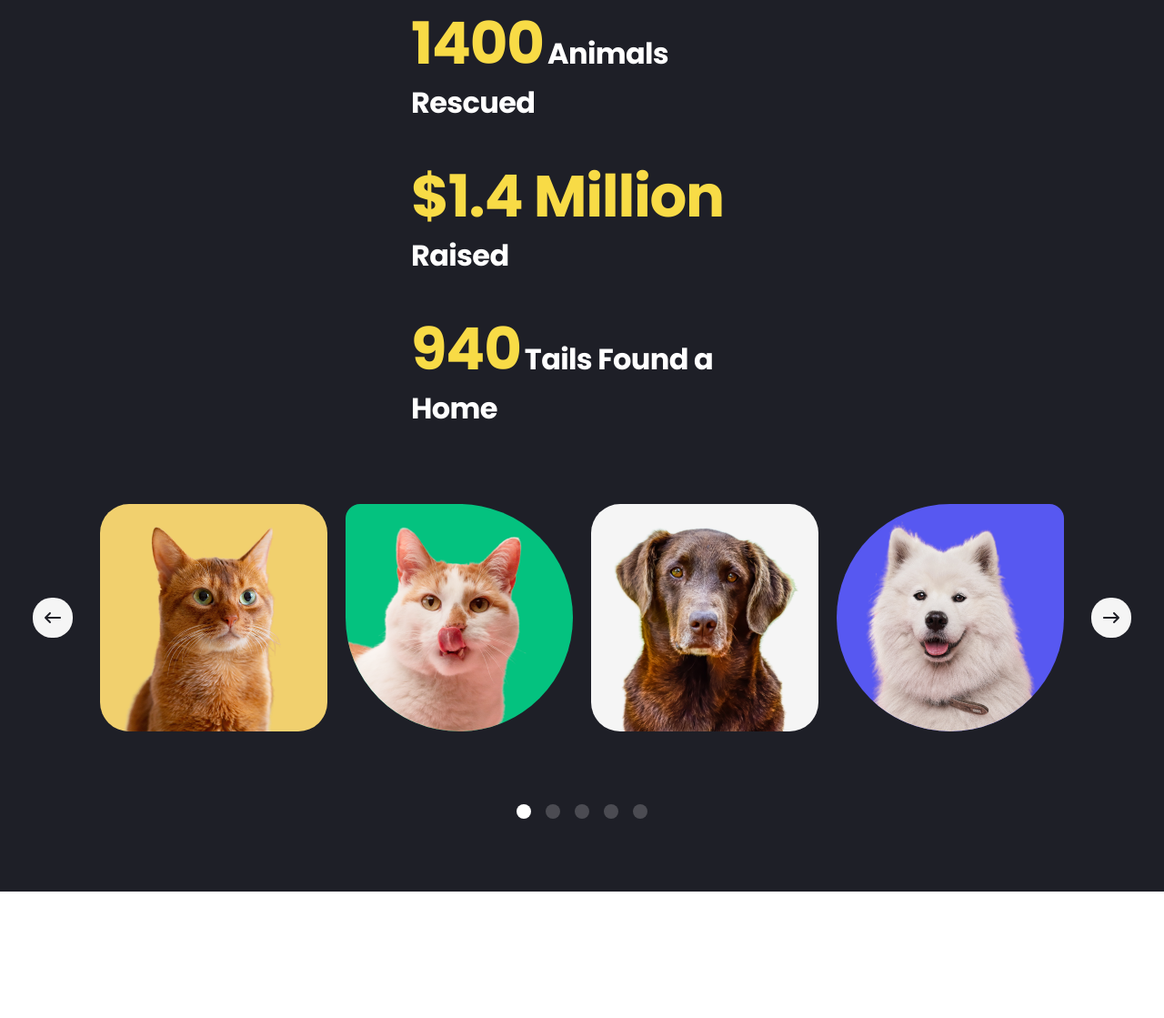
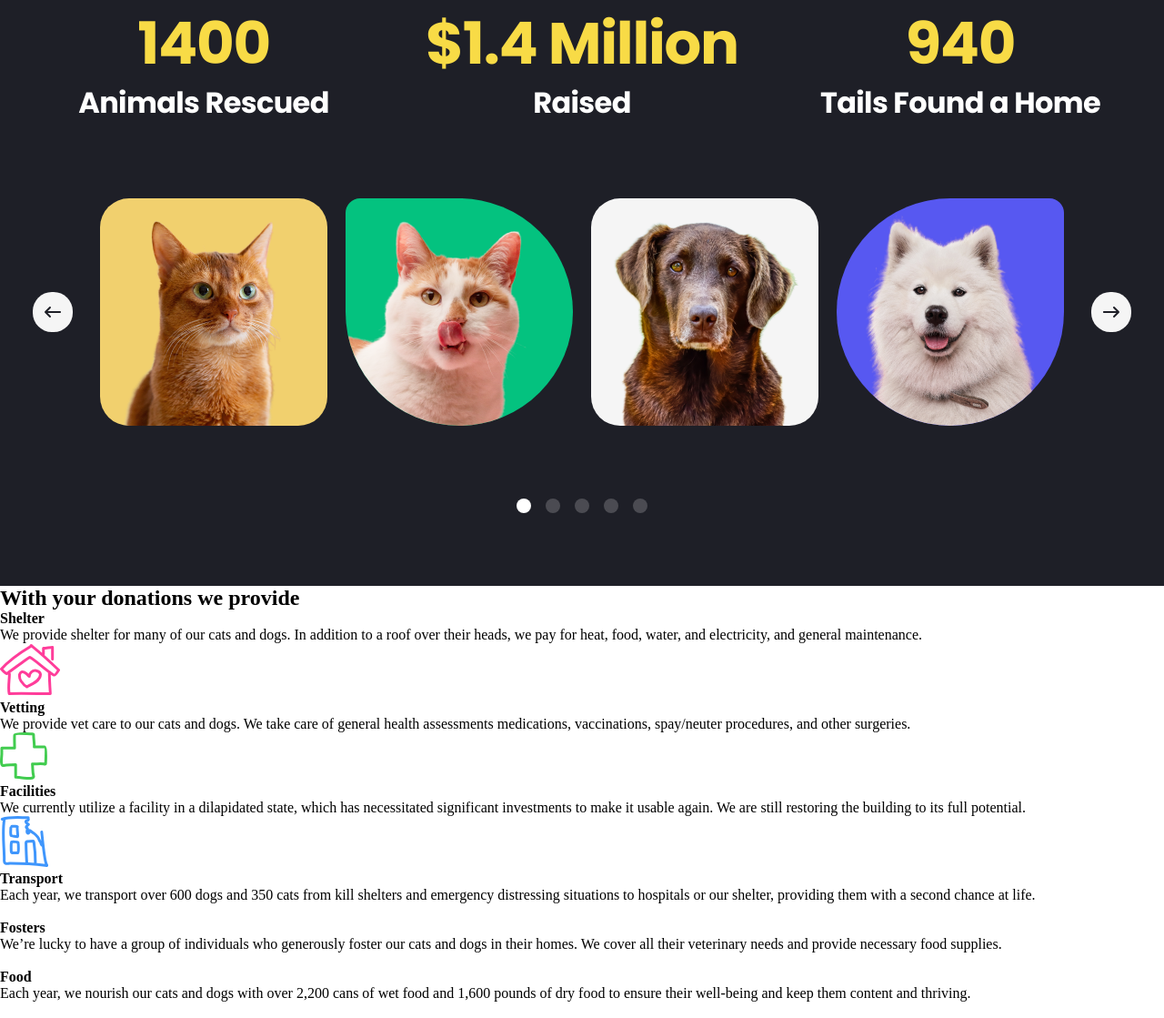
Before and after one commit to murillosm/Animal-Adoption-Website-Desafio-de-projeto-semana-4, a plain HTML site: page index.html in a window 1280 px wide. Shown: the part 1242-2361 px from the top of the page at 91% size. Before the commit the page ends 2222 px from the top, so only its background shows below. Drawn offline with Linux system fonts and the light colour scheme.

Commit message:
reponsividade stats block corrigido

```diff
--- a/assets/css/pages/index/partials/stats-block.css
+++ b/assets/css/pages/index/partials/stats-block.css
@@ -44,12 +44,10 @@
    width: 100%;
    max-width: 1208px;
    display: flex;
-   flex-direction: row;
-   justify-content: center;
    gap: 40px;
 }
 
-#stats-block .stats {
+#stats-block .stats .animals-rescued {
    display: flex;
    flex-direction: column;
    justify-content: center;
@@ -172,14 +170,6 @@
       flex-direction: column;
       gap: 20px;
    }
-
-   #stats-block .carousel-select {
-      flex-direction: row;
-      justify-content: center;
-      gap: 20px;
-      align-content: center;
-      width: 50%;
-   }
 }
 
 /* Media Queries para Responsividade */
@@ -198,7 +188,7 @@
       gap: 40px;
    }
 
-   #stats-block .stats {
+   #stats-block .stats .animals-rescued {
       max-width: none;
    }
 
@@ -225,7 +215,7 @@
       height: 36px;
    }
 
-   #stats-block .img-icon{
+   #stats-block .img-icon {
       width: 200px;
       height: 200px;
    }
@@ -246,7 +236,7 @@
       font-size: 18px;
    }
 
-   #stats-block .img-icon{
+   #stats-block .img-icon {
       width: 150px;
       height: 150px;
    }
--- a/index.html
+++ b/index.html
@@ -114,8 +114,71 @@
       </section>
 
       <!--bloco de doações-->
-      <section id="Donations_Block">
-
+      <section id="donations-block">
+         <div class="main-content">
+            <h2>With your donations we provide</h2>
+            <div class="cards">
+               <div class="shelter">
+                  <b class="title-card">Shelter</b>
+                  <div class="text-card">
+                     We provide shelter for many of our cats and dogs.
+                     In addition to a roof over their heads, we pay for heat,
+                     food, water, and electricity, and general maintenance.
+                  </div>
+                  <img class="icon icon-shelter" alt="shelter" src="assets/images/pages/donations-block/Vector1.svg">
+               </div>
+               <div class="vetting">
+                  <b class="title-card">Vetting</b>
+                  <div class="text-card">
+                     We provide vet care to our cats and dogs.
+                     We take care of general health assessments
+                     medications, vaccinations, spay/neuter
+                     procedures, and other surgeries.
+                  </div>
+                  <img class="icon icon-vetting" alt="vetting" src="assets/images/pages/donations-block/Vector2.svg">
+               </div>
+               <div class="facilities">
+                  <b class="title-card">Facilities</b>
+                  <div class="text-card">
+                     We currently utilize a facility in a dilapidated state,
+                     which has necessitated significant investments to make
+                     it usable again. We are still restoring the building to
+                     its full potential.
+                  </div>
+                  <img class="icon icon-facilities" alt="facilities" src="assets/images/pages/donations-block/Vector3.svg">
+               </div>
+               <div class="transport">
+                  <div class="text-block">
+                     <b class="title-card">Transport</b>
+                     <div class="text-card">Each year, we transport over 600 dogs and 350 cats from kill shelters and emergency distressing
+                        situations to hospitals or our shelter, providing them with a second chance at life.</div>
+                  </div>
+                  <div class="icon">
+                     <img class="vector-icon3" alt="" src="Vector.svg">
+                  </div>
+               </div>
+               <div class="shelter">
+                  <div class="text-block">
+                     <b class="title-card">Fosters</b>
+                     <div class="text-card">We’re lucky to have a group of individuals who generously foster our cats and dogs in their
+                        homes. We cover all their veterinary needs and provide necessary food supplies.</div>
+                  </div>
+                  <div class="icon">
+                     <img class="vector-icon4" alt="" src="Vector.svg">
+                  </div>
+               </div>
+               <div class="shelter">
+                  <div class="text-block">
+                     <b class="title-card">Food</b>
+                     <div class="text-card">Each year, we nourish our cats and dogs with over 2,200 cans of wet food and 1,600 pounds of
+                        dry food to ensure their well-being and keep them content and thriving.</div>
+                  </div>
+                  <div class="icon">
+                     <img class="vector-icon5" alt="" src="Vector.svg">
+                  </div>
+               </div>
+            </div>
+         </div>
       </section>
       <script src="assets/js/index.js" async defer></script>
    </body>
```
Also changed, not shown: assets/images/pages/donations-block/Vector1.svg (added), assets/images/pages/donations-block/Vector2.svg (added), assets/images/pages/donations-block/Vector3.svg (added), assets/images/pages/donations-block/Vector4.svg (added), assets/images/pages/donations-block/Vector5.svg (added), assets/images/pages/donations-block/Vector6.svg (added).
